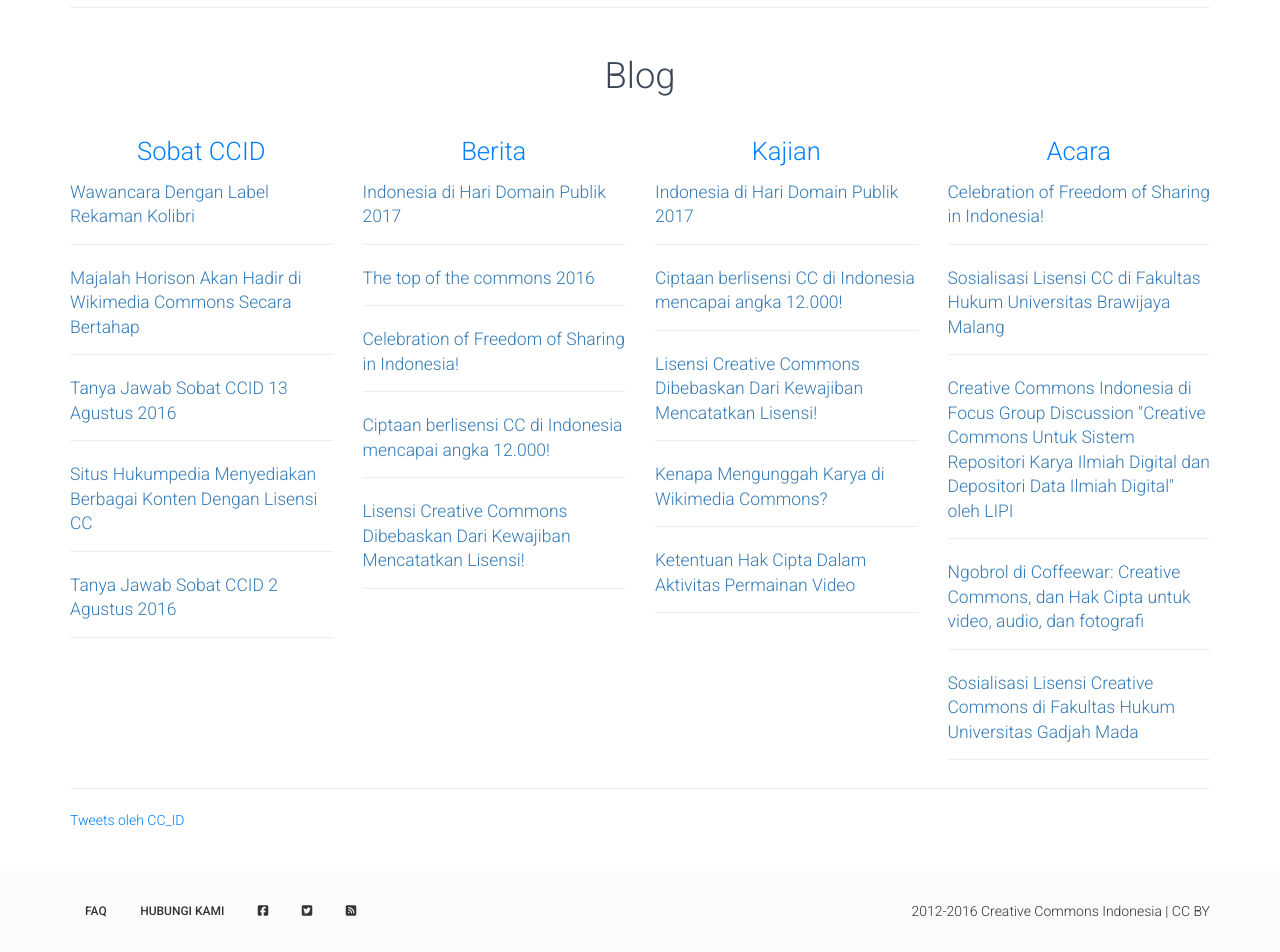
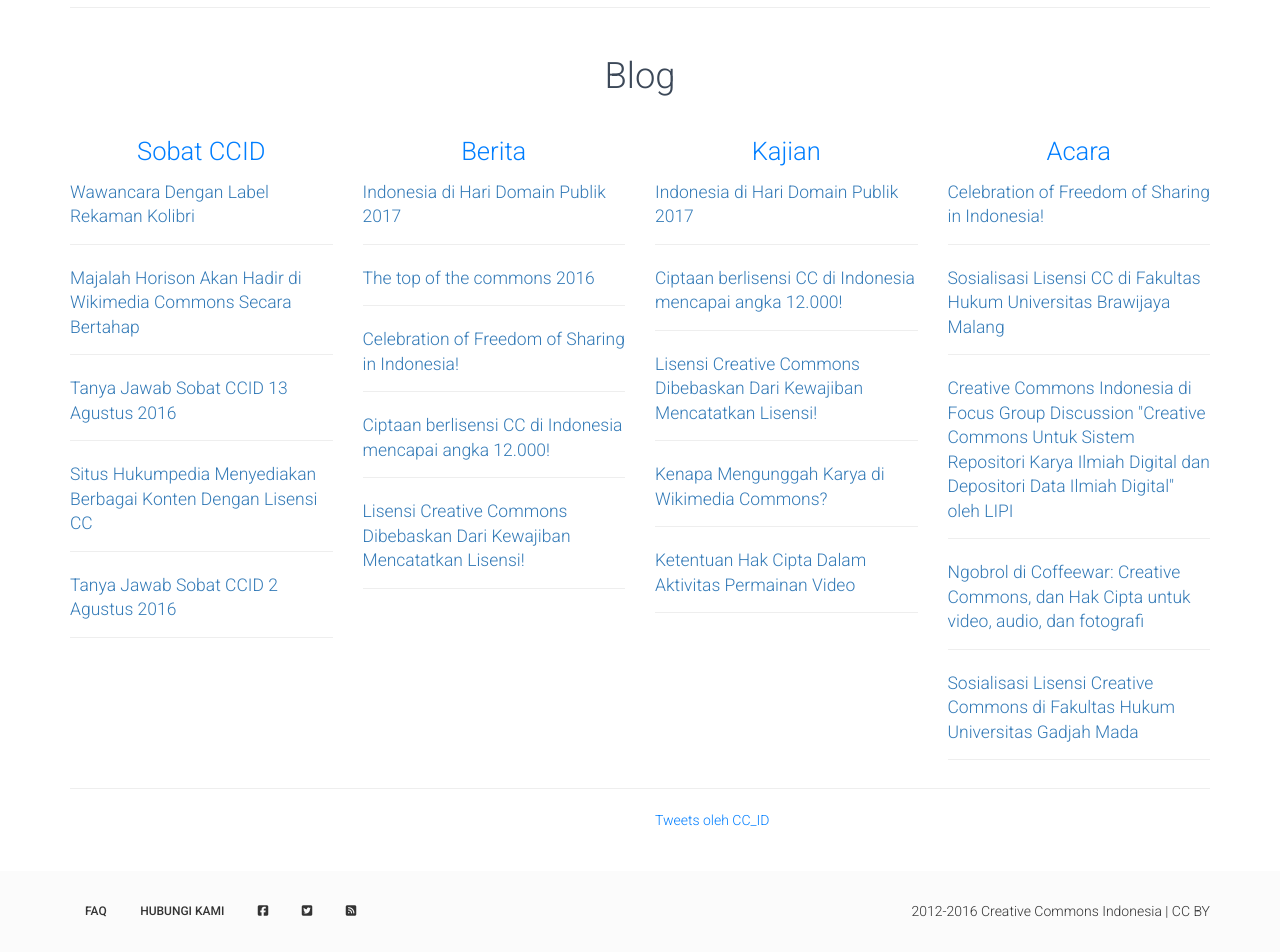
Before and after one commit to RioSatria/CCID, a Jekyll site: the page built from index.html, in a window 1280 px wide. Shown: the part 1214-2166 px from the top of the page. Built offline with Jekyll 4.4.1, drawn with Linux system fonts in a browser that asks for light colours; nearby versions of some CDN libraries; comment, search, counter and statistics services are not loaded.

Commit message:
Update index.html

```diff
--- a/index.html
+++ b/index.html
@@ -76,7 +76,7 @@
                 </div>
 		<hr>
 		<div class="row">
-                	<div class="col-lg-12">
+                	<div class="col-lg-6 col-lg-offset-6">
 				<a class="twitter-timeline" data-height="500" data-theme="light" href="https://twitter.com/CC_ID">Tweets oleh CC_ID</a> <script async src="//platform.twitter.com/widgets.js" charset="utf-8"></script>
 			</div>
 		</div>
```
